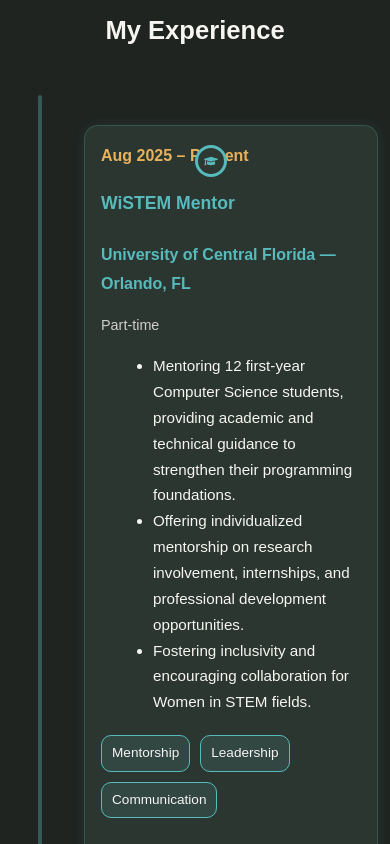
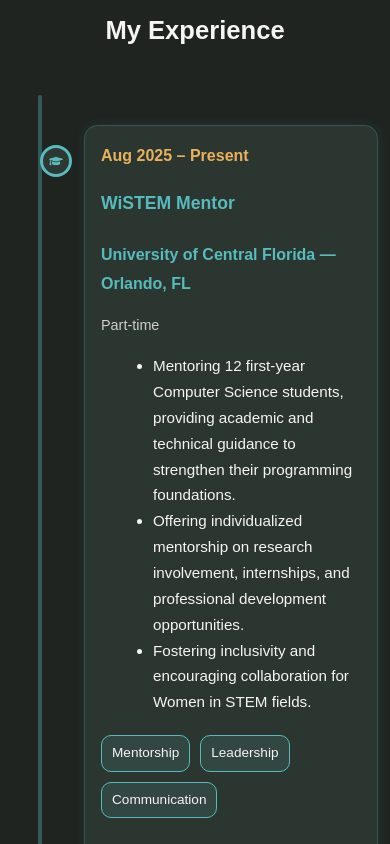
Before and after one commit to vasuramji52/Personal-Portfolio, a React (Create React App) app: page / in a window 390 px wide. Shown: the part 1120-1964 px from the top of the page. Built offline with nearby package versions, Linux system fonts and the light colour scheme; the HTML template or start-up script is replaced by a standard one.

Commit message:
Fix timeline icon alignment on mobile
- Reset desktop odd/even positioning for mobile layout
- Ensure all icons align to timeline line with translateX(-50%)
- Add position relative to timeline-item and timeline-content
- Consistent icon positioning across all breakpoints

```diff
--- a/src/sections/Experience.css
+++ b/src/sections/Experience.css
@@ -193,6 +193,7 @@
         margin-left: 0;
         align-items: flex-start;
         gap: 0;
+        position: relative;
     }
 
     .timeline-icon {
@@ -204,6 +205,7 @@
         height: 40px;
         font-size: 16px;
         z-index: 3;
+        margin: 0;
     }
 
     .timeline-content {
@@ -213,6 +215,7 @@
         margin-left: 60px;
         margin-right: 0;
         padding: 20px;
+        position: relative;
     }
 
     .timeline-item:nth-child(even) .timeline-content,
@@ -220,6 +223,16 @@
         margin-left: 60px;
         margin-right: 0;
         text-align: left;
+    }
+
+    /* Reset desktop positioning for mobile */
+    .timeline-item:nth-child(odd) .timeline-icon,
+    .timeline-item:nth-child(even) .timeline-icon {
+        left: 20px;
+        right: unset;
+        margin-left: 0;
+        margin-right: 0;
+        transform: translateX(-50%);
     }
 
     .timeline-bullets {
@@ -242,6 +255,16 @@
         width: 32px;
         height: 32px;
         font-size: 14px;
+        transform: translateX(-50%);
+    }
+
+    .timeline-item:nth-child(odd) .timeline-icon,
+    .timeline-item:nth-child(even) .timeline-icon {
+        left: 16px;
+        right: unset;
+        margin-left: 0;
+        margin-right: 0;
+        transform: translateX(-50%);
     }
 
     .timeline-content {
```
Also changed, not shown: 1 other file (tests, documents, lock files or other folders).
